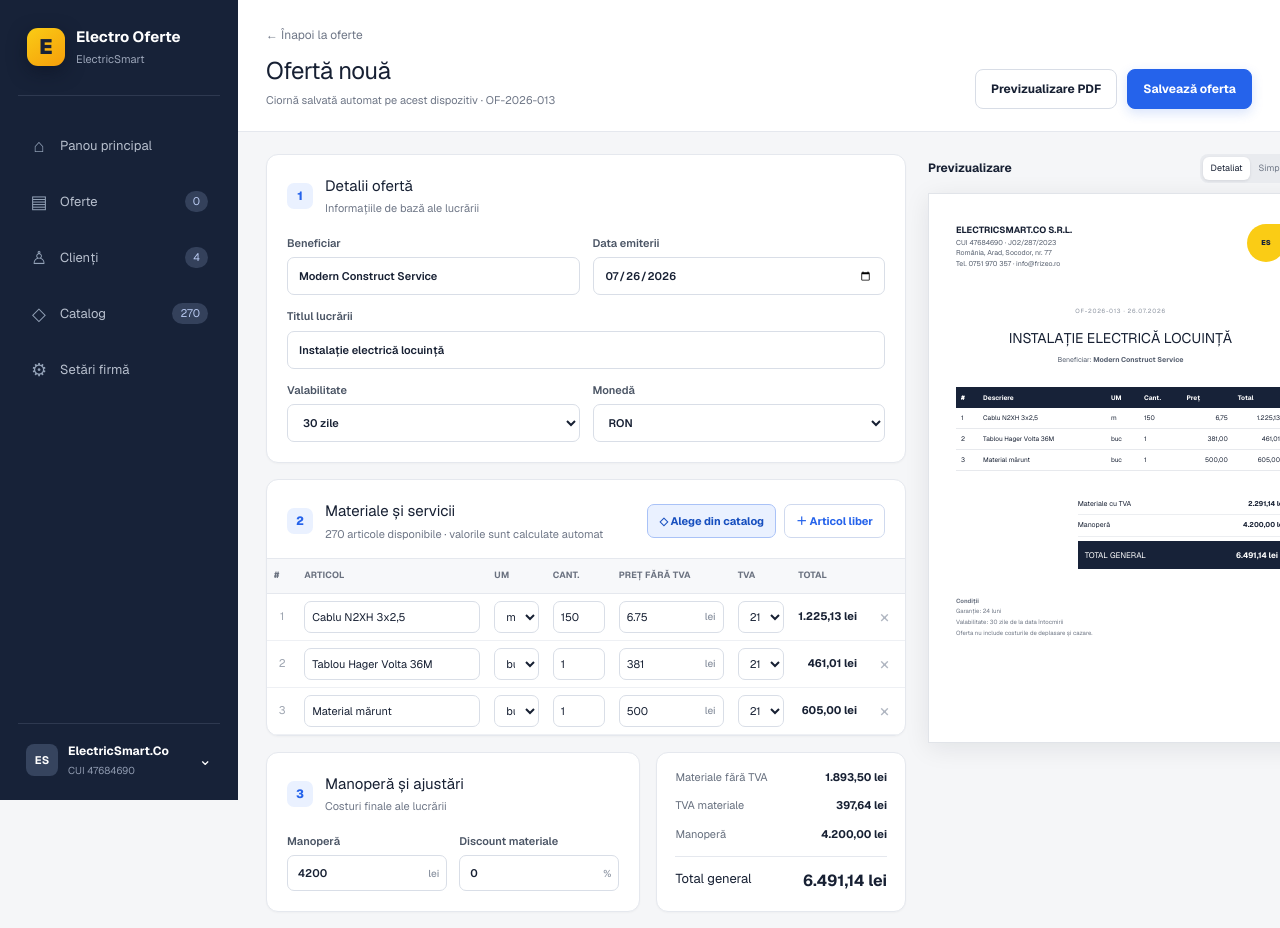
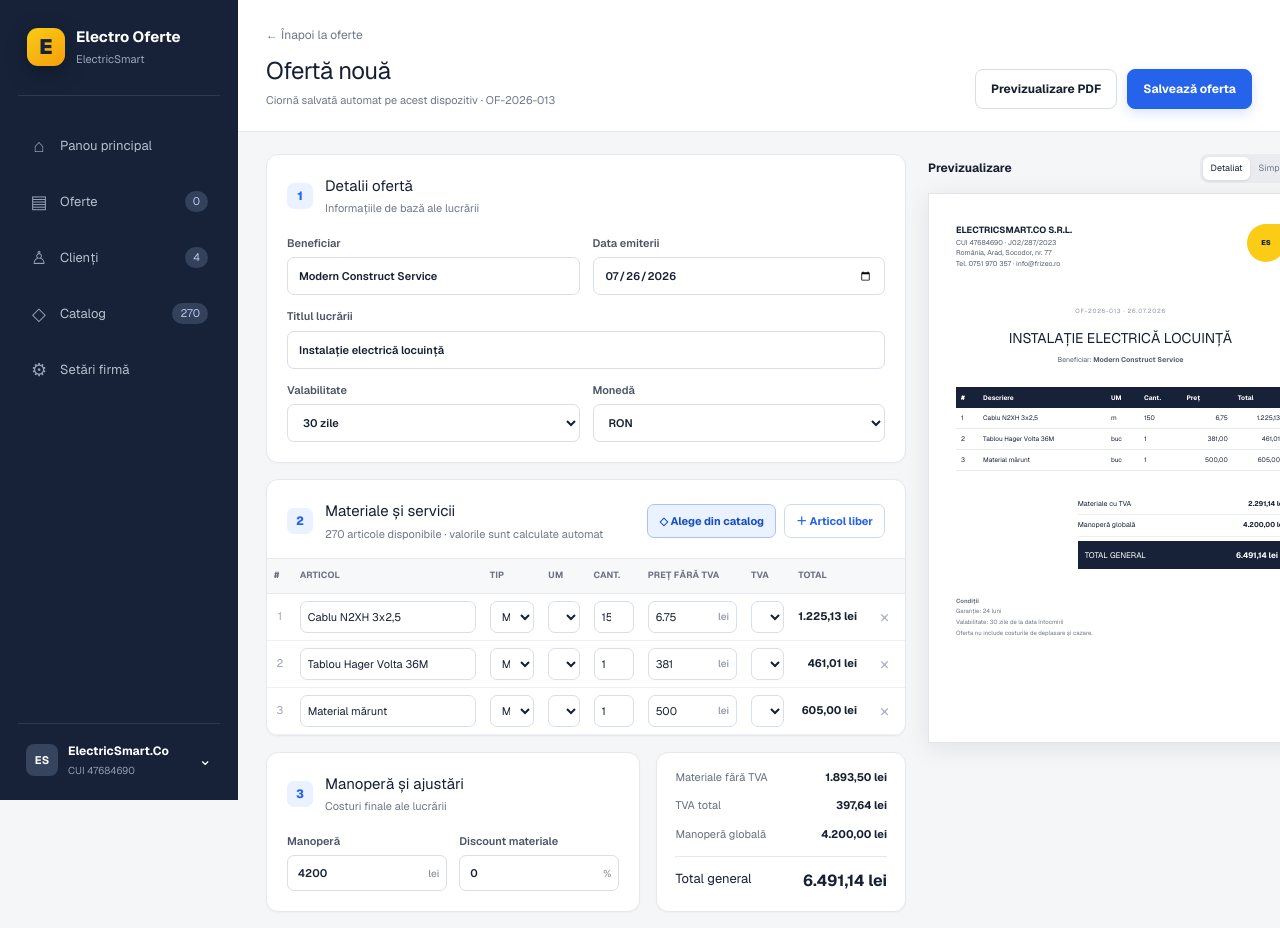
Before and after one commit to marisvasi85-creator/electro-oferte, a Next.js app: page / in a window 1280 px wide. Shown: the top 928 px of the page. Built offline with nearby package versions, Linux system fonts and the light colour scheme.

Commit message:
Auto-create clients and catalog items from offers

```diff
--- a/app/globals.css
+++ b/app/globals.css
@@ -72,10 +72,11 @@ table { border-collapse: collapse; width: 100%; }
 .items-card td input, .items-card td select { width: 100%; height: 32px; padding: 0 7px; font-size: 11px; }
 .items-card td:nth-child(1) { width: 34px; }
 .items-card td:nth-child(2) { min-width: 190px; }
-.items-card td:nth-child(3) { width: 70px; }
-.items-card td:nth-child(4) { width: 76px; }
-.items-card td:nth-child(5) { width: 132px; }
-.items-card td:nth-child(6) { width: 72px; }
+.items-card td:nth-child(3) { width: 105px; }
+.items-card td:nth-child(4) { width: 70px; }
+.items-card td:nth-child(5) { width: 76px; }
+.items-card td:nth-child(6) { width: 132px; }
+.items-card td:nth-child(7) { width: 72px; }
 .row-number { color: #9ca3af; text-align: center; }
 .money-input { display: flex; align-items: center; position: relative; }
 .money-input input { padding-right: 34px !important; }
--- a/app/page.tsx
+++ b/app/page.tsx
@@ -11,6 +11,7 @@ import {
 type OfferItem = {
   id: number;
   catalogId?: string;
+  kind: "material" | "labor" | "expense";
   name: string;
   unit: string;
   quantity: number;
@@ -53,6 +54,7 @@ const OFFERS_KEY = "electro-oferte:offers:v1";
 const DRAFT_KEY = "electro-oferte:draft:v1";
 const CLIENTS_KEY = "electro-oferte:clients:v1";
 const SETTINGS_KEY = "electro-oferte:settings:v1";
+const CUSTOM_CATALOG_KEY = "electro-oferte:custom-catalog:v1";
 
 const initialClients: ClientRecord[] = [
   { id: "client-modern", type: "firmă", name: "Modern Construct Service", taxId: "", address: "Piatra Neamț", contactPerson: "", phone: "", email: "" },
@@ -75,9 +77,9 @@ const initialCompanySettings: CompanySettings = {
 };
 
 const initialItems: OfferItem[] = [
-  { id: 1, name: "Cablu N2XH 3x2,5", unit: "m", quantity: 150, unitPrice: 6.75, vatRate: 21 },
-  { id: 2, name: "Tablou Hager Volta 36M", unit: "buc", quantity: 1, unitPrice: 381, vatRate: 21 },
-  { id: 3, name: "Material mărunt", unit: "buc", quantity: 1, unitPrice: 500, vatRate: 21 },
+  { id: 1, kind: "material", name: "Cablu N2XH 3x2,5", unit: "m", quantity: 150, unitPrice: 6.75, vatRate: 21 },
+  { id: 2, kind: "material", name: "Tablou Hager Volta 36M", unit: "buc", quantity: 1, unitPrice: 381, vatRate: 21 },
+  { id: 3, kind: "material", name: "Material mărunt", unit: "buc", quantity: 1, unitPrice: 500, vatRate: 21 },
 ];
 
 const money = new Intl.NumberFormat("ro-RO", {
@@ -102,6 +104,36 @@ function nextOfferNumber(offers: SavedOffer[]) {
   return `OF-${year}-${String(max + 1).padStart(3, "0")}`;
 }
 
+function normalizeName(value: string) {
+  return value.normalize("NFD").replace(/[\u0300-\u036f]/g, "").toLocaleLowerCase("ro").replace(/[^a-z0-9]+/g, " ").trim();
+}
+
+function calculateOfferTotals(items: OfferItem[], discount: number, labor: number) {
+  const materialsSubtotal = items
+    .filter((item) => (item.kind ?? "material") !== "labor")
+    .reduce((sum, item) => sum + item.quantity * item.unitPrice, 0);
+  const servicesSubtotal = items
+    .filter((item) => item.kind === "labor")
+    .reduce((sum, item) => sum + item.quantity * item.unitPrice, 0);
+  const discountAmount = materialsSubtotal * (discount / 100);
+  const materialVat = items
+    .filter((item) => (item.kind ?? "material") !== "labor")
+    .reduce((sum, item) => sum + item.quantity * item.unitPrice * (item.vatRate / 100), 0) * (1 - discount / 100);
+  const serviceVat = items
+    .filter((item) => item.kind === "labor")
+    .reduce((sum, item) => sum + item.quantity * item.unitPrice * (item.vatRate / 100), 0);
+  const vat = materialVat + serviceVat;
+  return {
+    subtotal: materialsSubtotal,
+    servicesSubtotal,
+    discountAmount,
+    vat,
+    materials: materialsSubtotal - discountAmount + materialVat,
+    services: servicesSubtotal + serviceVat,
+    grand: materialsSubtotal - discountAmount + servicesSubtotal + vat + labor,
+  };
+}
+
 export default function Home() {
   const [view, setView] = useState<"editor" | "offers" | "clients" | "settings">("editor");
   const [items, setItems] = useState(initialItems);
@@ -119,7 +151,8 @@ export default function Home() {
   const [currentNumber, setCurrentNumber] = useState("OF-2026-013");
   const [saveMessage, setSaveMessage] = useState("Ciornă locală");
   const [hydrated, setHydrated] = useState(false);
-  const [catalog, setCatalog] = useState<CatalogItem[]>([]);
+  const [baseCatalog, setBaseCatalog] = useState<CatalogItem[]>([]);
+  const [customCatalog, setCustomCatalog] = useState<CatalogItem[]>([]);
   const [catalogOpen, setCatalogOpen] = useState(false);
   const [catalogQuery, setCatalogQuery] = useState("");
   const [catalogCategory, setCatalogCategory] = useState("Toate");
@@ -132,6 +165,7 @@ export default function Home() {
       setSavedOffers(storedOffers);
       setClients(JSON.parse(localStorage.getItem(CLIENTS_KEY) ?? JSON.stringify(initialClients)));
       setCompanySettings(JSON.parse(localStorage.getItem(SETTINGS_KEY) ?? JSON.stringify(initialCompanySettings)));
+      setCustomCatalog(JSON.parse(localStorage.getItem(CUSTOM_CATALOG_KEY) ?? "[]"));
       setCurrentNumber(nextOfferNumber(storedOffers));
       const draft = JSON.parse(localStorage.getItem(DRAFT_KEY) ?? "null") as Partial<SavedOffer> | null;
       if (draft) {
@@ -152,8 +186,8 @@ export default function Home() {
     }
     fetch("/catalog.json")
       .then((response) => response.json())
-      .then((data: CatalogItem[]) => setCatalog(data))
-      .catch(() => setCatalog([]));
+      .then((data: CatalogItem[]) => setBaseCatalog(data))
+      .catch(() => setBaseCatalog([]));
     setHydrated(true);
     // Valorile inițiale sunt intenționat citite o singură dată.
     // eslint-disable-next-line react-hooks/exhaustive-deps
@@ -171,6 +205,11 @@ export default function Home() {
 
   useEffect(() => {
     if (!hydrated) return;
+    localStorage.setItem(CUSTOM_CATALOG_KEY, JSON.stringify(customCatalog));
+  }, [hydrated, customCatalog]);
+
+  useEffect(() => {
+    if (!hydrated) return;
     const draft: Partial<SavedOffer> = {
       id: currentOfferId ?? undefined,
       number: currentNumber,
@@ -182,26 +221,17 @@ export default function Home() {
     setSaveMessage("Ciornă salvată automat pe acest dispozitiv");
   }, [hydrated, currentOfferId, currentNumber, client, title, issueDate, validityDays, currency, items, labor, discount, notes]);
 
-  const totals = useMemo(() => {
-    const subtotal = items.reduce((sum, item) => sum + item.quantity * item.unitPrice, 0);
-    const discountAmount = subtotal * (discount / 100);
-    const taxable = subtotal - discountAmount;
-    const vat = items.reduce(
-      (sum, item) => sum + item.quantity * item.unitPrice * (item.vatRate / 100),
-      0,
-    ) * (1 - discount / 100);
-    return { subtotal, discountAmount, vat, materials: taxable + vat, grand: taxable + vat + labor };
-  }, [items, discount, labor]);
+  const catalog = useMemo(() => [...customCatalog, ...baseCatalog], [customCatalog, baseCatalog]);
+  const totals = useMemo(() => calculateOfferTotals(items, discount, labor), [items, discount, labor]);
 
   const categories = useMemo(
-    () => ["Toate", ...Array.from(new Set(catalog.filter((item) => item.kind === "material").map((item) => item.category))).sort()],
+    () => ["Toate", ...Array.from(new Set(catalog.map((item) => item.category))).sort()],
     [catalog],
   );
 
   const filteredCatalog = useMemo(() => {
     const query = catalogQuery.trim().toLocaleLowerCase("ro");
     return catalog
-      .filter((item) => item.kind === "material")
       .filter((item) => catalogCategory === "Toate" || item.category === catalogCategory)
       .filter((item) => !query || `${item.code} ${item.name} ${item.category} ${item.specifications}`.toLocaleLowerCase("ro").includes(query))
       .slice(0, 80);
@@ -211,7 +241,7 @@ export default function Home() {
     setItems((current) =>
       current.map((item) =>
         item.id === id
-          ? { ...item, [field]: field === "name" || field === "unit" ? value : Number(value) }
+          ? { ...item, [field]: field === "name" || field === "unit" || field === "kind" ? value : Number(value) }
           : item,
       ),
     );
@@ -219,7 +249,7 @@ export default function Home() {
 
   function addBlankItem() {
     const id = Math.max(0, ...items.map((item) => item.id)) + 1;
-    setItems([...items, { id, name: "Articol nou", unit: "buc", quantity: 1, unitPrice: 0, vatRate: 21 }]);
+    setItems([...items, { id, kind: "material", name: "Articol nou", unit: "buc", quantity: 1, unitPrice: 0, vatRate: 21 }]);
   }
 
   function addCatalogItem(item: CatalogItem) {
@@ -227,6 +257,7 @@ export default function Home() {
     setItems([...items, {
       id,
       catalogId: item.id,
+      kind: item.kind,
       name: item.name,
       unit: item.unit,
       quantity: 1,
@@ -257,7 +288,46 @@ export default function Home() {
     setCurrentNumber(number);
     localStorage.setItem(OFFERS_KEY, JSON.stringify(next));
     localStorage.setItem(DRAFT_KEY, JSON.stringify(offer));
-    setSaveMessage(`Salvat local la ${new Date().toLocaleTimeString("ro-RO", { hour: "2-digit", minute: "2-digit" })}`);
+
+    let clientAdded = false;
+    const clientName = client.trim();
+    if (clientName && !clients.some((entry) => normalizeName(entry.name) === normalizeName(clientName))) {
+      const nextClients = [{ id: crypto.randomUUID(), type: "firmă" as const, name: clientName, taxId: "", address: "", contactPerson: "", phone: "", email: "" }, ...clients];
+      setClients(nextClients);
+      localStorage.setItem(CLIENTS_KEY, JSON.stringify(nextClients));
+      clientAdded = true;
+    }
+
+    const knownItems = new Set(catalog.map((entry) => `${entry.kind}:${normalizeName(entry.name)}:${entry.unit}`));
+    const newCatalogItems: CatalogItem[] = [];
+    items.forEach((item) => {
+      const itemName = item.name.trim();
+      const kind = item.kind ?? "material";
+      const identity = `${kind}:${normalizeName(itemName)}:${item.unit}`;
+      if (!itemName || knownItems.has(identity)) return;
+      knownItems.add(identity);
+      newCatalogItems.push({
+        id: `CUS-${crypto.randomUUID()}`,
+        code: "",
+        name: itemName,
+        category: kind === "labor" ? "Servicii și manoperă" : kind === "expense" ? "Costuri auxiliare" : "Materiale personalizate",
+        subcategory: "Adăugat din ofertă",
+        kind,
+        unit: item.unit,
+        unitPrice: item.unitPrice,
+        currency,
+        vatRate: item.vatRate,
+        specifications: "",
+        sourceType: "adăugat manual",
+      });
+    });
+    if (newCatalogItems.length) {
+      const nextCatalog = [...newCatalogItems, ...customCatalog];
+      setCustomCatalog(nextCatalog);
+      localStorage.setItem(CUSTOM_CATALOG_KEY, JSON.stringify(nextCatalog));
+    }
+    const additions = [clientAdded ? "client nou" : "", newCatalogItems.length ? `${newCatalogItems.length} articole în catalog` : ""].filter(Boolean);
+    setSaveMessage(`Salvat local la ${new Date().toLocaleTimeString("ro-RO", { hour: "2-digit", minute: "2-digit" })}${additions.length ? ` · adăugat: ${additions.join(", ")}` : ""}`);
   }
 
   function newOffer() {
@@ -350,7 +420,7 @@ export default function Home() {
                 <div className="offers-table card">
                   <div className="offers-table-head"><span>Număr</span><span>Beneficiar și lucrare</span><span>Actualizată</span><span>Status</span><span></span></div>
                   {savedOffers.map((offer) => {
-                    const offerTotal = offer.items.reduce((sum, item) => sum + item.quantity * item.unitPrice * (1 + item.vatRate / 100), 0) * (1 - offer.discount / 100) + offer.labor;
+                    const offerTotal = calculateOfferTotals(offer.items, offer.discount, offer.labor).grand;
                     return (
                       <div className="offer-row" key={offer.id}>
                         <button className="offer-number" onClick={() => openOffer(offer)}>{offer.number}</button>
@@ -403,7 +473,7 @@ export default function Home() {
                   </div>
                   <div className="table-scroll">
                     <table>
-                      <thead><tr><th>#</th><th>Articol</th><th>UM</th><th>Cant.</th><th>Preț fără TVA</th><th>TVA</th><th>Total</th><th></th></tr></thead>
+                      <thead><tr><th>#</th><th>Articol</th><th>Tip</th><th>UM</th><th>Cant.</th><th>Preț fără TVA</th><th>TVA</th><th>Total</th><th></th></tr></thead>
                       <tbody>
                         {items.map((item, index) => {
                           const lineSubtotal = item.quantity * item.unitPrice;
@@ -412,6 +482,7 @@ export default function Home() {
                             <tr key={item.id}>
                               <td className="row-number">{index + 1}</td>
                               <td><input aria-label={`Denumire poziția ${index + 1}`} value={item.name} onChange={(event) => updateItem(item.id, "name", event.target.value)} /></td>
+                              <td><select aria-label={`Tip poziția ${index + 1}`} value={item.kind ?? "material"} onChange={(event) => updateItem(item.id, "kind", event.target.value)}><option value="material">Material</option><option value="labor">Serviciu</option><option value="expense">Cost auxiliar</option></select></td>
                               <td><select aria-label={`Unitate poziția ${index + 1}`} value={item.unit} onChange={(event) => updateItem(item.id, "unit", event.target.value)}><option value="buc">buc</option><option value="m">m</option><option value="set">set</option><option value="lucrare">lucrare</option><option value="zi">zi</option></select></td>
                               <td><input aria-label={`Cantitate poziția ${index + 1}`} type="number" min="0" step="0.01" value={item.quantity} onChange={(event) => updateItem(item.id, "quantity", event.target.value)} /></td>
                               <td><div className="money-input"><input aria-label={`Preț poziția ${index + 1}`} type="number" min="0" step="0.01" value={item.unitPrice} onChange={(event) => updateItem(item.id, "unitPrice", event.target.value)} /><span>{currency === "RON" ? "lei" : "€"}</span></div></td>
@@ -421,7 +492,7 @@ export default function Home() {
                             </tr>
                           );
                         })}
-                        {items.length === 0 && <tr><td colSpan={8}><button className="empty-items" onClick={() => setCatalogOpen(true)}>Alege primul material din catalog</button></td></tr>}
+                        {items.length === 0 && <tr><td colSpan={9}><button className="empty-items" onClick={() => setCatalogOpen(true)}>Alege primul material sau serviciu din catalog</button></td></tr>}
                       </tbody>
                     </table>
                   </div>
@@ -437,9 +508,10 @@ export default function Home() {
                   </div>
                   <div className="card totals-card">
                     <div><span>Materiale fără TVA</span><strong>{money.format(totals.subtotal)} {currency === "RON" ? "lei" : "€"}</strong></div>
+                    {totals.servicesSubtotal > 0 && <div><span>Servicii din poziții</span><strong>{money.format(totals.servicesSubtotal)} {currency === "RON" ? "lei" : "€"}</strong></div>}
                     {discount > 0 && <div className="discount"><span>Discount ({discount}%)</span><strong>-{money.format(totals.discountAmount)} {currency === "RON" ? "lei" : "€"}</strong></div>}
-                    <div><span>TVA materiale</span><strong>{money.format(totals.vat)} {currency === "RON" ? "lei" : "€"}</strong></div>
-                    <div><span>Manoperă</span><strong>{money.format(labor)} {currency === "RON" ? "lei" : "€"}</strong></div>
+                    <div><span>TVA total</span><strong>{money.format(totals.vat)} {currency === "RON" ? "lei" : "€"}</strong></div>
+                    <div><span>Manoperă globală</span><strong>{money.format(labor)} {currency === "RON" ? "lei" : "€"}</strong></div>
                     <div className="grand-total"><span>Total general</span><strong>{money.format(totals.grand)} {currency === "RON" ? "lei" : "€"}</strong></div>
                   </div>
                 </section>
@@ -462,7 +534,7 @@ export default function Home() {
                     <thead><tr><th>#</th><th>Descriere</th><th>UM</th><th>Cant.</th>{previewMode === "detaliat" && <><th>Preț</th><th>Total</th></>}</tr></thead>
                     <tbody>{items.map((item, index) => <tr key={item.id}><td>{index + 1}</td><td>{item.name}</td><td>{item.unit}</td><td>{item.quantity}</td>{previewMode === "detaliat" && <><td>{money.format(item.unitPrice)}</td><td>{money.format(item.quantity * item.unitPrice * (1 + item.vatRate / 100))}</td></>}</tr>)}</tbody>
                   </table>
-                  <div className="paper-summary"><p><span>Materiale cu TVA</span><strong>{money.format(totals.materials)} {currency === "RON" ? "lei" : "EUR"}</strong></p><p><span>Manoperă</span><strong>{money.format(labor)} {currency === "RON" ? "lei" : "EUR"}</strong></p><p><span>TOTAL GENERAL</span><strong>{money.format(totals.grand)} {currency === "RON" ? "lei" : "EUR"}</strong></p></div>
+                  <div className="paper-summary"><p><span>Materiale cu TVA</span><strong>{money.format(totals.materials)} {currency === "RON" ? "lei" : "EUR"}</strong></p>{totals.services > 0 && <p><span>Servicii cu TVA</span><strong>{money.format(totals.services)} {currency === "RON" ? "lei" : "EUR"}</strong></p>}<p><span>Manoperă globală</span><strong>{money.format(labor)} {currency === "RON" ? "lei" : "EUR"}</strong></p><p><span>TOTAL GENERAL</span><strong>{money.format(totals.grand)} {currency === "RON" ? "lei" : "EUR"}</strong></p></div>
                   <div className="paper-notes"><strong>Condiții</strong>{notes.split("\n").filter(Boolean).map((line) => <p key={line}>{line}</p>)}</div>
                 </article>
               </aside>
@@ -473,8 +545,8 @@ export default function Home() {
 
       {catalogOpen && (
         <div className="modal-backdrop" role="presentation" onMouseDown={(event) => event.target === event.currentTarget && setCatalogOpen(false)}>
-          <section className="catalog-modal" role="dialog" aria-modal="true" aria-label="Catalog materiale">
-            <header><div><span className="eyebrow">CATALOG LOCAL</span><h2>Alege un material</h2><p>{catalog.length} articole pregătite pentru import</p></div><button className="modal-close" onClick={() => setCatalogOpen(false)} aria-label="Închide">×</button></header>
+          <section className="catalog-modal" role="dialog" aria-modal="true" aria-label="Catalog materiale și servicii">
+            <header><div><span className="eyebrow">CATALOG LOCAL</span><h2>Alege un material sau serviciu</h2><p>{catalog.length} articole disponibile</p></div><button className="modal-close" onClick={() => setCatalogOpen(false)} aria-label="Închide">×</button></header>
             <div className="catalog-filters">
               <input autoFocus placeholder="Caută după denumire, cod sau specificație…" value={catalogQuery} onChange={(event) => setCatalogQuery(event.target.value)} />
               <select value={catalogCategory} onChange={(event) => setCatalogCategory(event.target.value)}>{categories.map((category) => <option key={category}>{category}</option>)}</select>
@@ -484,7 +556,7 @@ export default function Home() {
                 <button className="catalog-result" key={item.id} onClick={() => addCatalogItem(item)}>
                   <span className="catalog-result-icon">◇</span>
                   <span><strong>{item.name}</strong><small>{item.code ? `${item.code} · ` : ""}{item.category} · {item.unit}{item.specifications ? ` · ${item.specifications}` : ""}</small></span>
-                  <span className="source-chip">{item.sourceType === "ofertă istorică" ? "Folosit anterior" : "Standard"}</span>
+                  <span className="source-chip">{item.sourceType === "adăugat manual" ? "Adăugat de tine" : item.kind === "labor" ? "Serviciu" : item.sourceType === "ofertă istorică" ? "Folosit anterior" : "Standard"}</span>
                   <span className="catalog-add">＋</span>
                 </button>
               ))}
```
